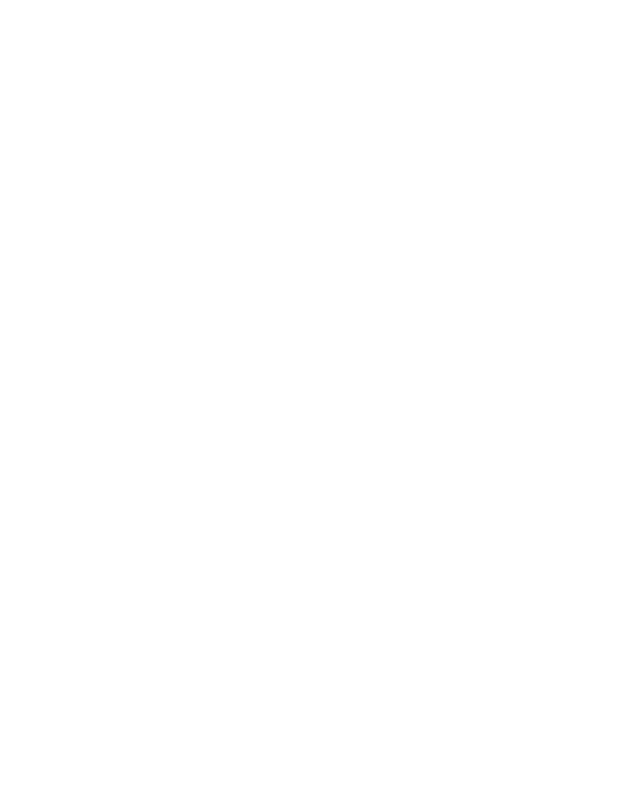
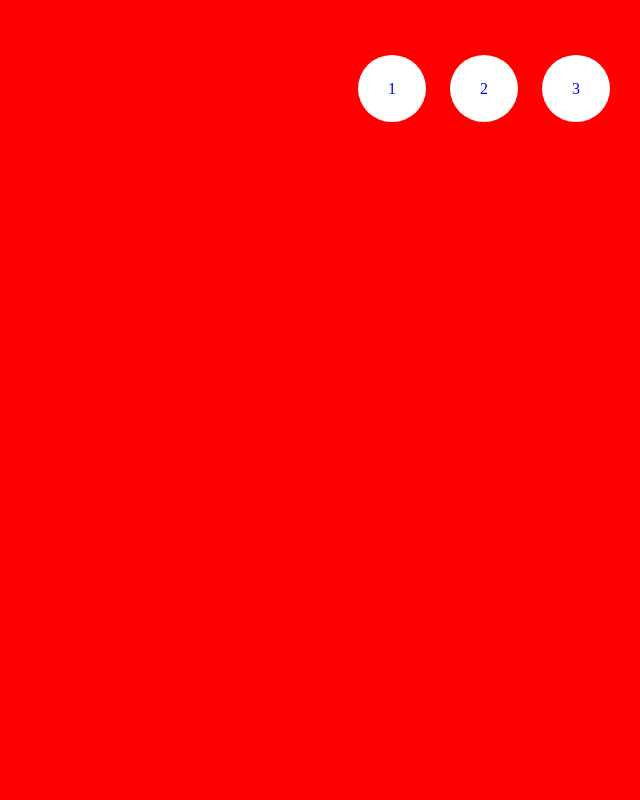
Before and after one commit to RooRsmoka/htmlcss-shoes, a plain HTML site: page index.html in a window 1280 px wide. Shown: the top 800 px of the page, without its empty margins (640-1280 px from the left). Drawn offline with Linux system fonts and the light colour scheme.

Commit message:
creazione nav prodotti e box prodotti

```diff
--- a/css/style.css
+++ b/css/style.css
@@ -0,0 +1,40 @@
+* {
+    margin: 0;
+    padding: 0;
+    box-sizing: border-box;
+}
+
+.box {
+    height: 100vh;
+    position: relative;
+}
+/* Navigazione prodotti */
+.product-nav {
+    position: fixed;
+    top: 80px;
+    right: 30px;
+    z-index: 1;
+}
+
+.product-nav a {
+    background-color: #fff;
+    text-decoration: none;
+    margin-left: 20px;
+    padding: 25px 30px;
+    border-radius: 50%;
+}
+/* / Navigazione prodotti */
+
+/* Prodotti */
+.box-1 {
+    background-color: red;
+}
+
+.box-2 {
+    background-color: green;
+}
+
+.box-3 {
+    background-color: yellow;
+}
+/* / Prodotti */
--- a/index.html
+++ b/index.html
@@ -8,6 +8,17 @@
     <link rel="stylesheet" href="css/style.css">
 </head>
 <body>
-
+    <!-- Navigazione prodotti -->
+    <div class="product-nav">
+        <a href="#product1">1</a>
+        <a href="#product2">2</a>
+        <a href="#product3">3</a>
+    </div>
+    <!-- / Navigazione prodotti -->
+    <!-- Prodotti -->
+    <div id="product1" class="box box-1"></div>
+    <div id="product2" class="box box-2"></div>
+    <div id="product3" class="box box-3"></div>
+    <!-- / Prodotti -->
 </body>
 </html>
```
